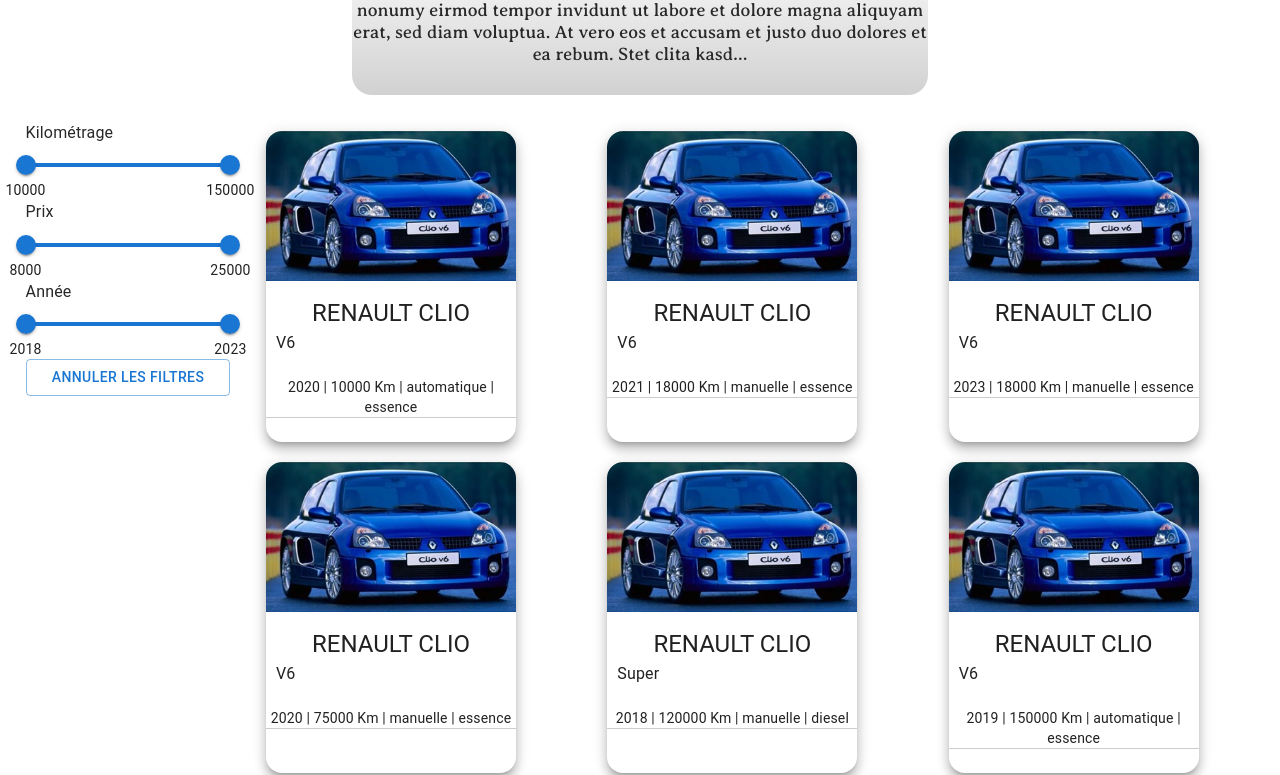
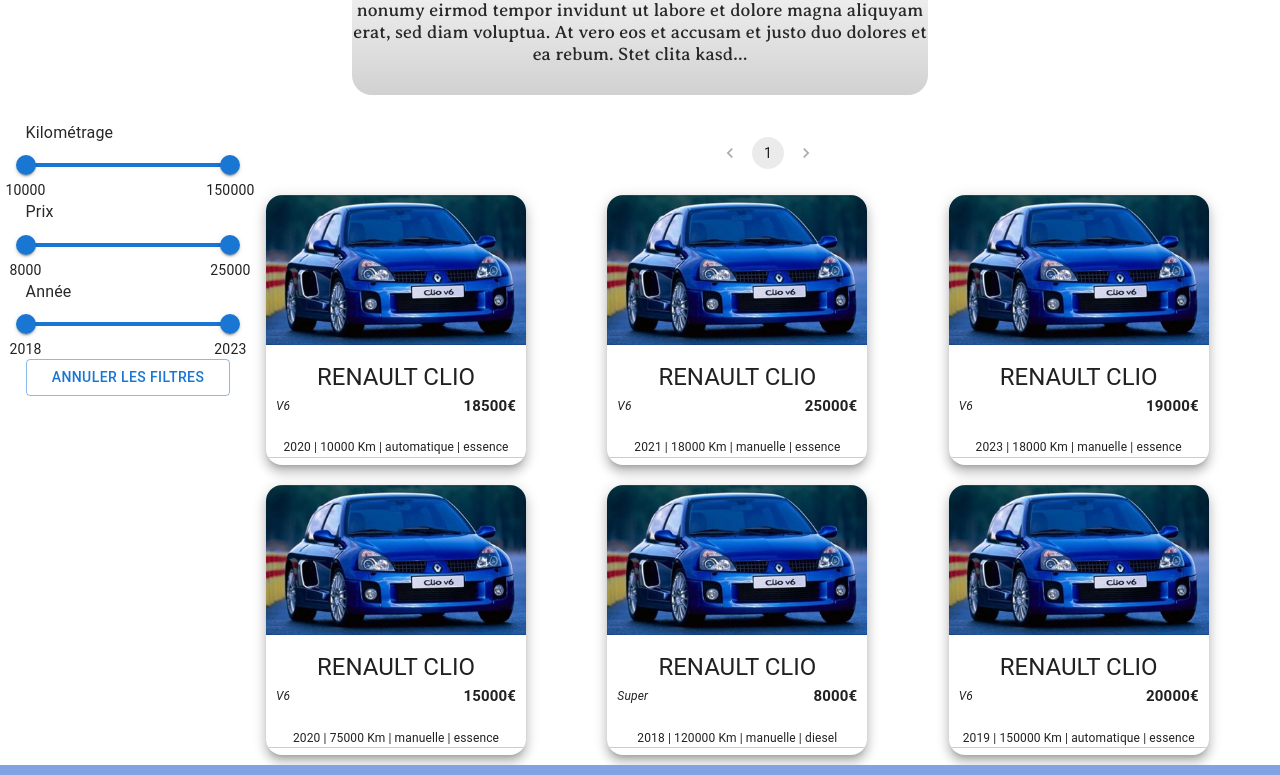
Before and after one commit to PhilouLaudun/ECF_Garage, a React (Create React App) app in the folder client/: page /vehicule in a window 1280 px wide. Shown: the part 583-1358 px from the top of the page. Built offline with nearby package versions, Linux system fonts and the light colour scheme.

Commit message:
Commit aprés ajout d'une pagination sur les cartes véhicules et vérification de la réalité des filtres

```diff
--- a/client/src/componants/autres/CarteVehicule.js
+++ b/client/src/componants/autres/CarteVehicule.js
@@ -6,6 +6,38 @@
 import Typography from "@mui/material/Typography";
 
 const CarteVehicule = ({ vehicule }) => {
+  const cardstyle = {
+    borderRadius: 4,
+    boxShadow: 8,
+    minWidth: 200,
+    maxWidth: 260,
+  };
+  const cardmediastyle = {
+    height: "150px",
+  };
+  const cardheaderstyle = {
+    paddingBottom: "0",
+    textAlign: "center",
+  };
+  const cardcontentstyle = {
+    marginTop: "0",
+    padding: "0",
+  };
+  const cardtyposub1style = {
+    fontWeight: "2000",
+    marginTop: "0",
+    paddingLeft: "10px",
+    paddingRight: "10px",
+    display: "flex",
+    justifyContent: "space-between",
+    alignItems: "center",
+  };
+  const cardtypobody2style = {
+    paddingTop: "20px",
+    borderBottom: "1px solid #ccc",
+    textAlign: "center",
+    fontSize: "12px",
+  };
   const {
     marque,
     modéle,
@@ -15,37 +47,26 @@
     energie,
     transmission,
     photo,
+    prix,
   } = vehicule;
 
   return (
-    <Card
-      sx={{
-        borderRadius: 4,
-        boxShadow: 8,
-        minWidth: 200,
-        maxWidth: 250,
-      }}
-    >
+    <Card sx={cardstyle}>
       <CardMedia
         component="img"
-        style={{
-          height: "150px",
-        }}
+        sx={cardmediastyle}
         image={photo}
         alt="Vehicle"
       />
-      <CardHeader title={`${marque} ${modéle}`} sx={{ paddingBottom: "0", textAlign: "center" }} />
-      <CardContent sx={{ marginTop: "0", padding: "0" }}>
-        <Typography
-          variant="subtitle1"
-          sx={{ fontWeight: "2000", marginTop: "0", paddingLeft:"10px" }}
-        >
-          {modeleprecis}
+      <CardHeader title={`${marque} ${modéle}`} sx={cardheaderstyle} />
+      <CardContent sx={cardcontentstyle}>
+        <Typography variant="subtitle1" sx={cardtyposub1style}>
+          <span style={{ fontSize: "12px", fontStyle: "italic" }}>
+            {modeleprecis}
+          </span>
+          <span style={{ fontSize: "15px", fontWeight: "bold" }}>{prix}€</span>
         </Typography>
-        <Typography
-          variant="body2"
-          sx={{ paddingTop: "20px", borderBottom: "1px solid #ccc", textAlign: "center" }}
-        >
+        <Typography variant="body2" sx={cardtypobody2style}>
           {`${année} | ${kilometrage} Km | ${transmission} | ${energie}`}
         </Typography>
       </CardContent>
--- a/client/src/componants/autres/FiltreVoiture.js
+++ b/client/src/componants/autres/FiltreVoiture.js
@@ -12,13 +12,11 @@
     minAnnee,
     maxAnnee,
   } = minMaxValues;
-  console.log("filtres", filtres)
-  console.log("minMaxValues", minMaxValues);
+
   const [kilometrage, setKilometrage] = useState(filtres.kilometrage);
   const [prix, setPrix] = useState(filtres.prix);
   const [annee, setAnnee] = useState(filtres.annee);
 
-  console.log(kilometrage,prix,annee)
   const styleslider = {
     marginBottom: "20px",
   };
@@ -57,8 +55,10 @@
       annee: [minMaxValues.minAnnee, minMaxValues.maxAnnee],
     });
   };
-  const kilometrageMarks = [{ value: minKilometrage, label: minKilometrage },
-  { value: maxKilometrage, label: maxKilometrage }];
+  const kilometrageMarks = [
+    { value: minKilometrage, label: minKilometrage },
+    { value: maxKilometrage, label: maxKilometrage },
+  ];
   const prixMarks = [
     { value: minPrix, label: minPrix },
     { value: maxPrix, label: maxPrix },
--- a/client/src/componants/pages/Vehicules.js
+++ b/client/src/componants/pages/Vehicules.js
@@ -6,6 +6,9 @@
 import dataCarteVehicule from "../../data/dataCarteVehicule";
 import CarteVehicule from "../autres/CarteVehicule";
 import FiltreVoiture from "../autres/FiltreVoiture";
+import { Pagination } from "@mui/material";
+
+const CardsPerPage = 6; // nombre de cartes par page
 const Vehicules = () => {
   const [vehicules, setVehicules] = useState(dataCarteVehicule);
   const [filtres, setFiltres] = useState({
@@ -44,7 +47,6 @@
     maxAnnee,
   };
 
-
   // Initialiser l'état filtres avec les valeurs minimales et maximales du fichier
   useEffect(() => {
     setFiltres({
@@ -75,9 +77,16 @@
     setVehicules(vehiculesTri);
   }, [filtres]);
 
-  /*            <div className="filtreoccase">
-              <FiltreVoiture filtres={filtres} onTriChange={trierVehicules} />
-            </div>   */
+  // Pagination
+  const [currentPage, setCurrentPage] = useState(1);
+  const indexOfLastCard = currentPage * CardsPerPage;
+  const indexOfFirstCard = indexOfLastCard - CardsPerPage;
+  const currentVehicules = vehicules.slice(indexOfFirstCard, indexOfLastCard);
+
+  const handlePageChange = (event, value) => {
+    setCurrentPage(value);
+  };
+
   return (
     <>
       <main>
@@ -97,10 +106,19 @@
                 minMaxValues={minMaxValues}
               />
             </div>
-            <div className="carteoccase">
-              {vehicules.map((vehicule) => (
-                <CarteVehicule key={vehicule.id} vehicule={vehicule} />
-              ))}
+            <div className="carteoccase-container">
+                  <div className="pagination-carteoccase">
+                  <Pagination
+                    count={Math.ceil(vehicules.length / CardsPerPage)}
+                    page={currentPage}
+                    onChange={handlePageChange}
+                  />
+                </div>
+              <div className="carteoccase">
+                {currentVehicules.map((vehicule) => (
+                  <CarteVehicule key={vehicule.id} vehicule={vehicule} />
+                ))}
+              </div>
             </div>
           </div>
         </div>
--- a/client/src/styles/pages/_vehicules.scss
+++ b/client/src/styles/pages/_vehicules.scss
@@ -1,24 +1,42 @@
 .zonevehicule {
-    width : 100%;
-    display : grid;
+  width: 100%;
+  height: auto;
+  display: grid;
   grid-template-columns: 20% 80%;
   grid-template-rows: 1fr;
-    grid-template-areas:
-    "filtre carte";
+  grid-template-areas: "filtre carte";
 
   .filtreoccase {
     grid-area: filtre;
-        display : flex;
+    display: flex;
     flex-direction: column;
-align-items: center ; /* Centre verticalement */
+    align-items: center; /* Centre verticalement */
+  }
+
+  .carteoccase-container {
+    grid-area: carte;
+    display: grid;
+    grid-template-columns: 100%;
+    grid-template-rows: 10% 90%;
+    grid-template-areas:
+      "pagination"
+      "affichagecarte";
+    .pagination-carteoccase {
+      grid-area: pagination;display: flex;
+    align-items: center;
+    justify-content: center;
+            justify-content: center;
 
     }
     .carteoccase {
- grid-area: carte;
+      grid-area: affichagecarte;
       padding: 10px;
       display: grid;
-    grid-template-columns: repeat(auto-fill, minmax(calc(33% - 20px), 1fr)); /* Trois cartes par ligne */
+      grid-template-columns: repeat(
+        auto-fill,
+        minmax(calc(33% - 20px), 1fr)
+      ); /* Trois cartes par ligne */
       gap: 20px; /* Ajoute un espacement entre les cartes */
     }
-
   }
+}
```
Lines whose indentation alone changed are shown as unchanged.
